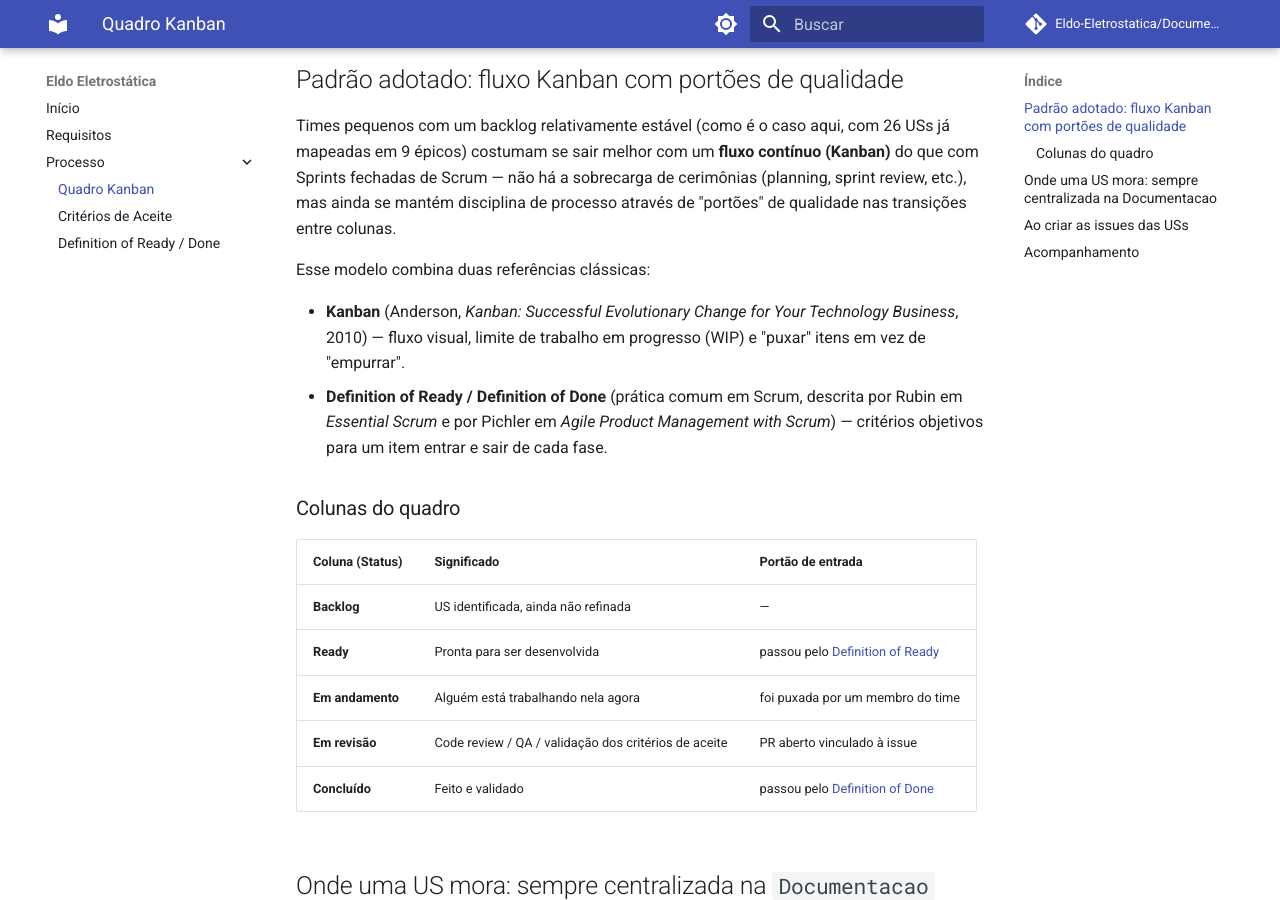
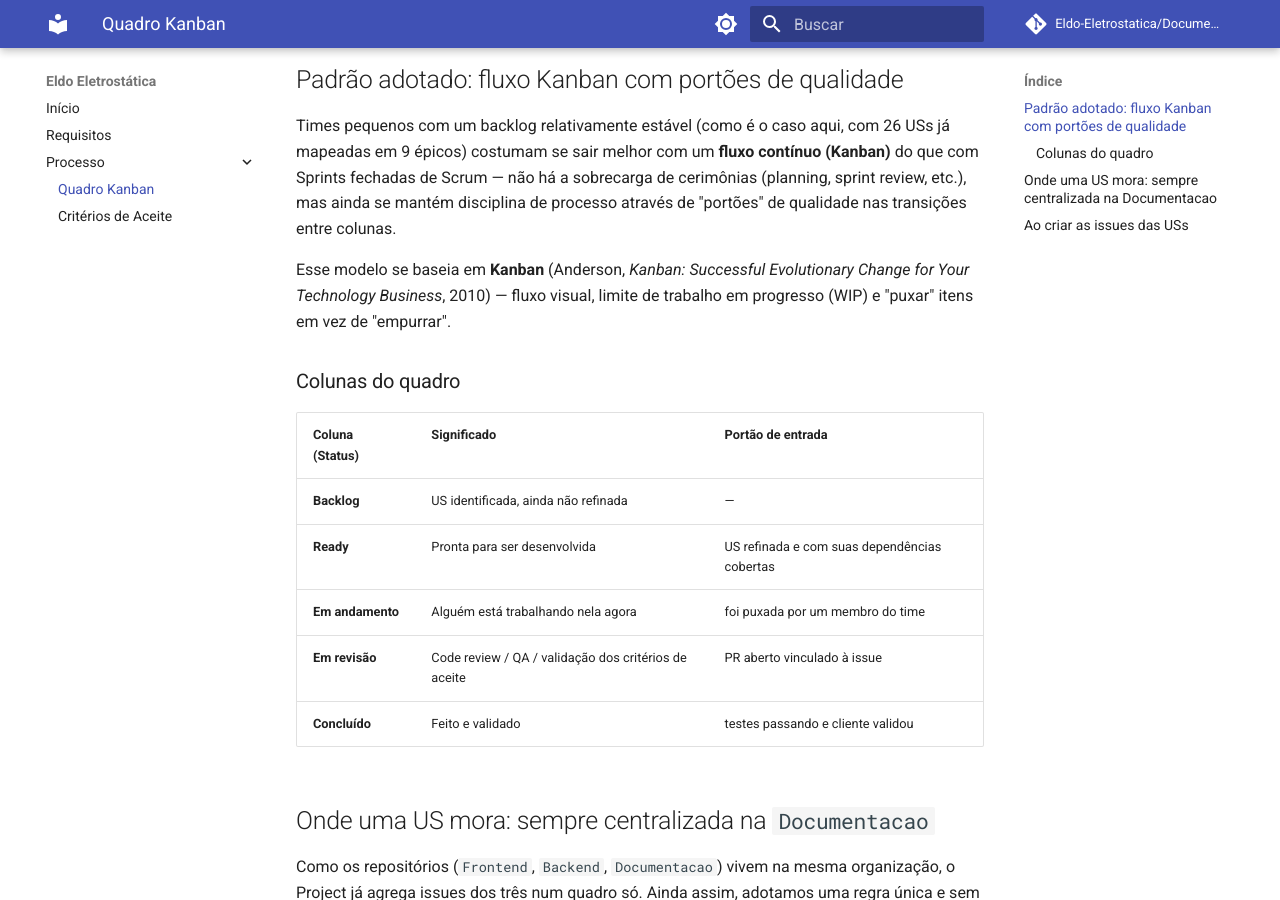
Before and after one commit to Eldo-Eletrostatica/Documentacao, an MkDocs documentation site: the page built from docs/processo/quadro-kanban.md, in a window 1280 px wide and 900 px high, scrolled down 234 px. Built offline with MkDocs 1.6.1 and Material for MkDocs 9.7.7, drawn with Linux system fonts in a browser that asks for light colours; comment, search, counter and statistics services are not loaded; some of the changed text lies outside the part shown.

Commit message:
docs: remove DoR/DoD (sem alinhamento com o time ainda)
A página e as referências a Definition of Ready/Done foram publicadas
antes de alinhar o conceito com o time. Removida por enquanto; volta
quando houver esse alinhamento.

```diff
--- a/docs/processo/quadro-kanban.md
+++ b/docs/processo/quadro-kanban.md
@@ -6,20 +6,17 @@ Este projeto usa o **GitHub Projects** (a versão atual, conhecida como *Project
 
 Times pequenos com um backlog relativamente estável (como é o caso aqui, com 26 USs já mapeadas em 9 épicos) costumam se sair melhor com um **fluxo contínuo (Kanban)** do que com Sprints fechadas de Scrum — não há a sobrecarga de cerimônias (planning, sprint review, etc.), mas ainda se mantém disciplina de processo através de "portões" de qualidade nas transições entre colunas.
 
-Esse modelo combina duas referências clássicas:
-
-- **Kanban** (Anderson, *Kanban: Successful Evolutionary Change for Your Technology Business*, 2010) — fluxo visual, limite de trabalho em progresso (WIP) e "puxar" itens em vez de "empurrar".
-- **Definition of Ready / Definition of Done** (prática comum em Scrum, descrita por Rubin em *Essential Scrum* e por Pichler em *Agile Product Management with Scrum*) — critérios objetivos para um item entrar e sair de cada fase.
+Esse modelo se baseia em **Kanban** (Anderson, *Kanban: Successful Evolutionary Change for Your Technology Business*, 2010) — fluxo visual, limite de trabalho em progresso (WIP) e "puxar" itens em vez de "empurrar".
 
 ### Colunas do quadro
 
 | Coluna (Status) | Significado | Portão de entrada |
 | --- | --- | --- |
 | **Backlog** | US identificada, ainda não refinada | — |
-| **Ready** | Pronta para ser desenvolvida | passou pelo [Definition of Ready](dor-dod.md#definition-of-ready-dor) |
+| **Ready** | Pronta para ser desenvolvida | US refinada e com suas dependências cobertas  |
 | **Em andamento** | Alguém está trabalhando nela agora | foi puxada por um membro do time |
 | **Em revisão** | Code review / QA / validação dos critérios de aceite | PR aberto vinculado à issue |
-| **Concluído** | Feito e validado | passou pelo [Definition of Done](dor-dod.md#definition-of-done-dod) |
+| **Concluído** | Feito e validado | testes passando e cliente validou |
 
 ## Onde uma US mora: sempre centralizada na `Documentacao`
 
@@ -42,8 +39,3 @@ Para cada User Story, ao abrir a issue na `Documentacao`:
 - Label: o épico correspondente (ex.: `epico:vitrine-portfolio`)
 
 Depois, crie e conecte as sub-issues técnicas em `Frontend`/`Backend` conforme descrito acima — essas só precisam do escopo daquele repo, sem repetir a história completa.
-
-## Acompanhamento
-
-- Antes de mover um item de **Backlog** para **Ready**, confira o [Definition of Ready](dor-dod.md#definition-of-ready-dor).
-- Antes de mover um item de **Em revisão** para **Concluído**, confira o [Definition of Done](dor-dod.md#definition-of-done-dod).
--- a/mkdocs.yml
+++ b/mkdocs.yml
@@ -36,7 +36,6 @@ nav:
   - Processo:
       - Quadro Kanban: processo/quadro-kanban.md
       - Critérios de Aceite: processo/criterios-aceite.md
-      - Definition of Ready / Done: processo/dor-dod.md
 
 markdown_extensions:
   - admonition
```
Also changed, not shown: docs/historias_usuários.md (+1 -1 lines), docs/processo/dor-dod.md (deleted, +0 -36 lines).
